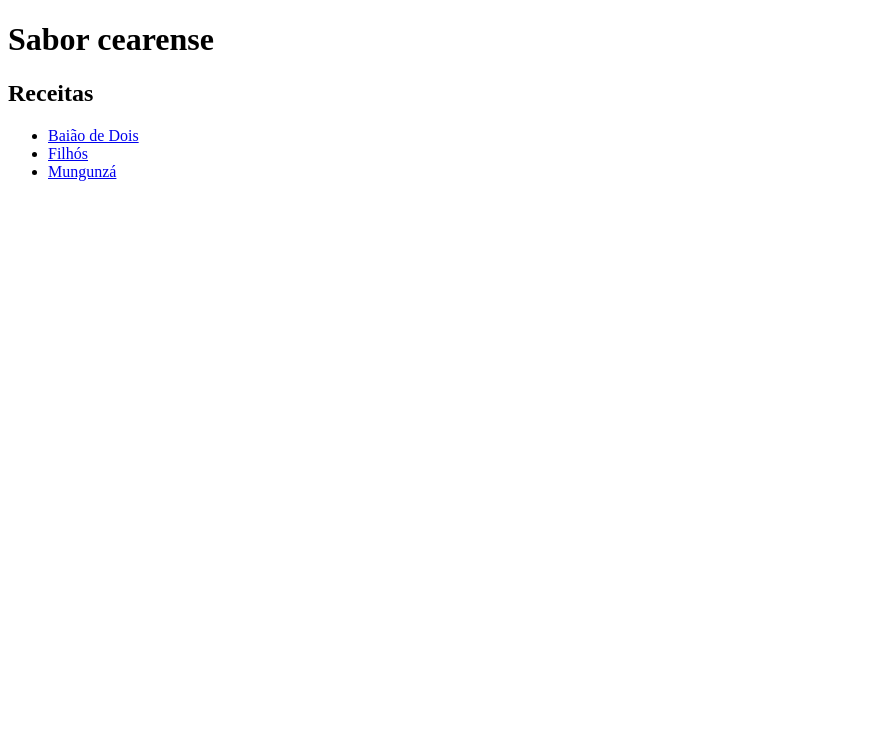
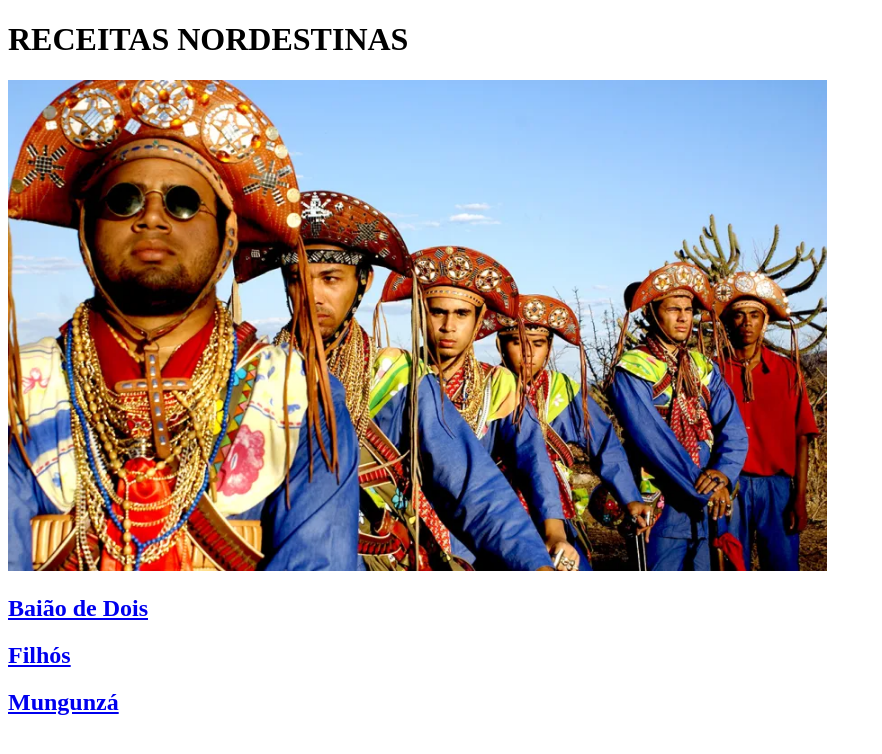
Before and after one commit to jKayquePereira/odin-recipes, a plain HTML site: page index.html in a window 1280 px wide. Shown: the whole page, without its empty margins (0-882 px from the left). Drawn offline with Linux system fonts and the light colour scheme.

Commit message:
imagem adicionada a tela inicial.

```diff
--- a/index.html
+++ b/index.html
@@ -5,13 +5,12 @@
     <title>Receitas do Odin</title>
 </head>
 <body>
-<h1>Sabor cearense</h1>
+<h1>RECEITAS NORDESTINAS</h1>
+<img src="receitas/imagens/nordest.jpg" alt="nordestinos usando chapéu de cangaceiro" width="819" height="491">
 
-<h2>Receitas</h2>
-<ul>
-    <li><a href="receitas/baiaodedois.html" rel="noopener">Baião de Dois</a></li>
-    <li><a href="receitas/filhoses.html" rel="noopener">Filhós</a></li>
-    <li><a href="receitas/mungunza.html" rel="noopener">Mungunzá</a></li>
-</ul>
+<h2><a href="receitas/baiaodedois.html" rel="noopener">Baião de Dois</a></h2>
+<h2><a href="receitas/filhoses.html" rel="noopener">Filhós</a></h2>
+<h2><a href="receitas/mungunza.html" rel="noopener">Mungunzá</a></h2>
+
 </body>
 </html>
```
Also changed, not shown: receitas/imagens/nordest.jpg (added).
